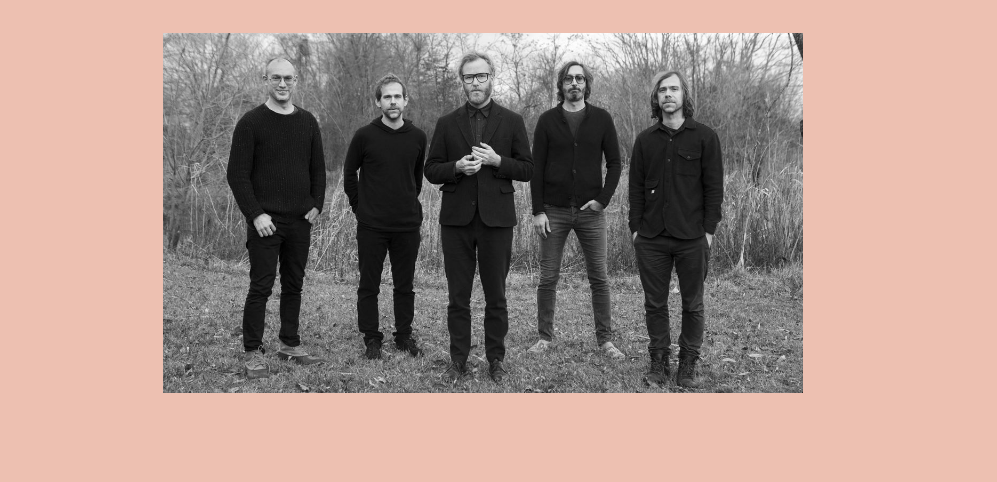
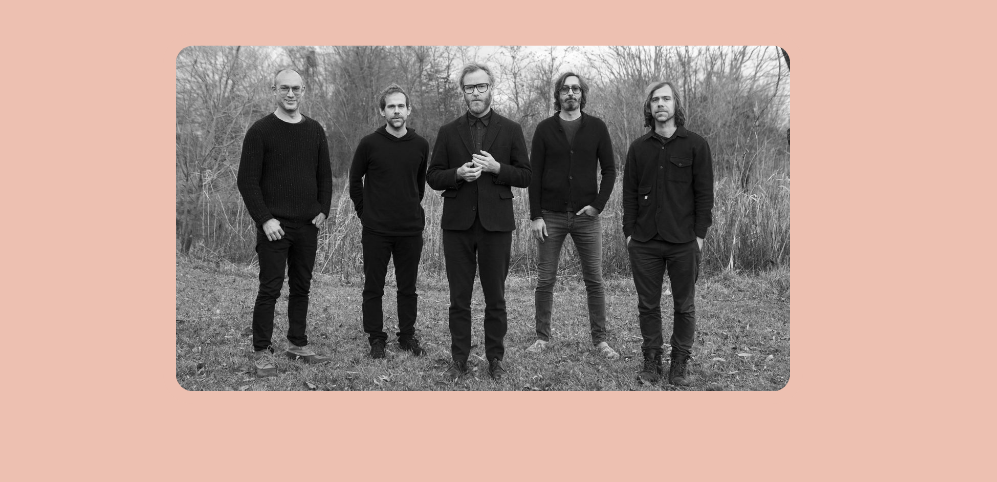
Before and after one commit to EmilianoGonzaleze/entrega-final, a website: page index.html in a window 1280 px wide. Shown: the part 136-618 px from the top of the page, without its empty margins (157-1154 px from the left). Drawn offline with nearby package versions, Linux system fonts and the light colour scheme.

Commit message:
index image

```diff
--- a/scss/layout/_main.scss
+++ b/scss/layout/_main.scss
@@ -97,10 +97,11 @@ h3{
 }
 
 .img{
-    margin: 20px;
+    margin: auto;
     display: block;
-    margin: auto;
     width: 50%;
+    padding: 1%;
+    border-radius: 30px;
 
 }
 
```
Also changed, not shown: css/style.css.
